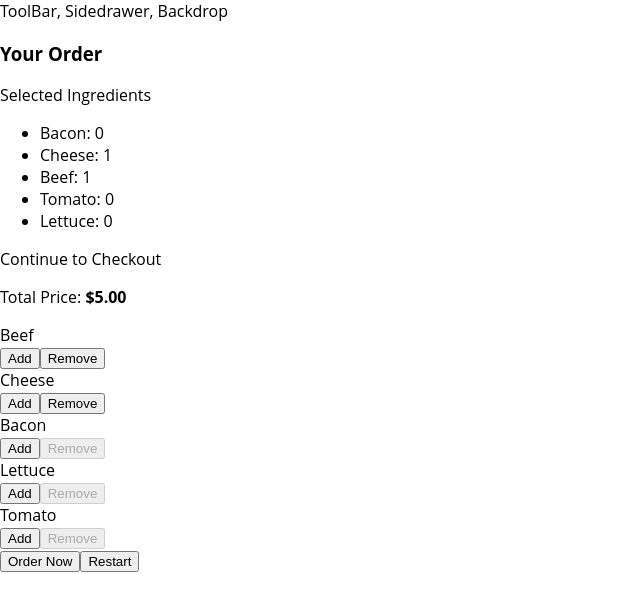
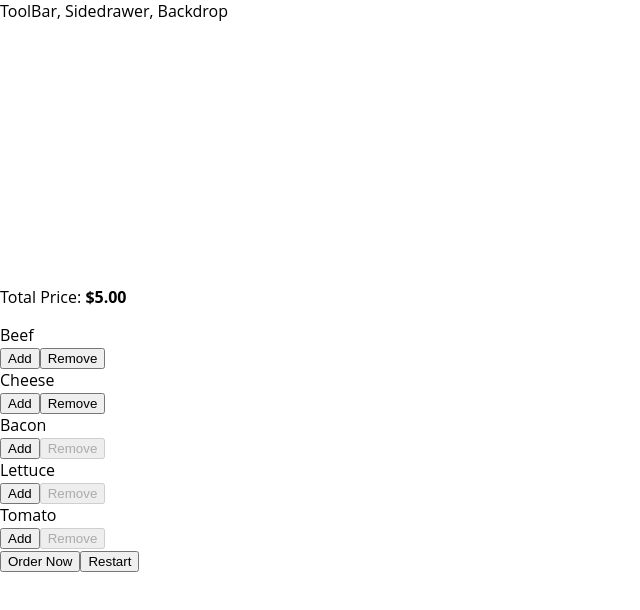
Before and after one commit to d-mui22/Burger-Project, a React app: page / in a window 1280 px wide. Shown: the top 610 px of the page, without its empty margins (0-640 px from the left). Built offline with nearby package versions, Linux system fonts and the light colour scheme.

Commit message:
order summary pops up when order button is clicked instead of always showing

```diff
--- a/src/components/Burger/BuildControls/BuildControls.js
+++ b/src/components/Burger/BuildControls/BuildControls.js
@@ -24,13 +24,16 @@ const buildControls = (props) => {
           ingredientChecker={props.ingredientChecker[control.type]}
         />
       ))}
+      <div>
         <button
           className={classes.OrderButton}
+          onClick={props.ordering}
           disabled={!props.purchaseable}>Order Now</button>
         <button
           className={classes.Restart}
           onClick={props.restart}>Restart</button>
       </div>
+    </div>
   )
 }
 
--- a/src/components/UI/Modal/Modal.js
+++ b/src/components/UI/Modal/Modal.js
@@ -3,7 +3,12 @@ import classes from './Modal.css'
 
 const modal = (props) => {
   return(
-    <div className={classes.Modal}>
+    <div
+    className={classes.Modal}
+    style={{
+      transform: props.show ? 'translateY(0)' : 'translateY(-100vh)',
+      opacity: props.show ? '1' : '0'
+    }}>
       {props.children}
     </div>
   )
--- a/src/containers/BurgerBuilder/BurgerBuilder.js
+++ b/src/containers/BurgerBuilder/BurgerBuilder.js
@@ -29,7 +29,14 @@ class BurgerBuilder extends Component {
       lettuce: 0,
     },
     totalPrice: 5,
-    purchaseable: true
+    purchaseable: true,
+    ordering: false
+  }
+
+  orderingHandler = () => {
+    this.setState({
+      ordering: true
+    })
   }
 
   restartHandler = () => {
@@ -105,7 +112,7 @@ class BurgerBuilder extends Component {
     }
     return (
       <Fragment>
-        <Modal>
+        <Modal show={this.state.ordering}>
           <OrderSummary
             ingredients={this.state.ingredients}
           />
@@ -120,6 +127,7 @@ class BurgerBuilder extends Component {
           price={this.state.totalPrice}
           purchaseable={this.state.purchaseable}
           restart={this.restartHandler}
+          ordering={this.orderingHandler}
         />
       </Fragment>
     )
```
Lines whose indentation alone changed are shown as unchanged.
